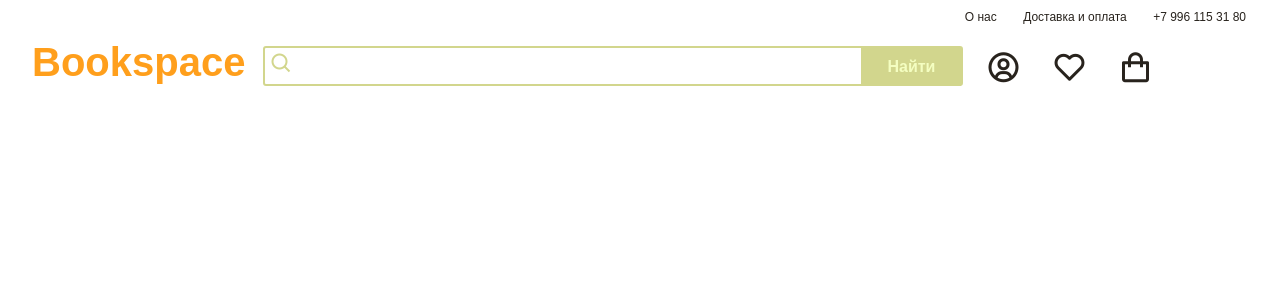
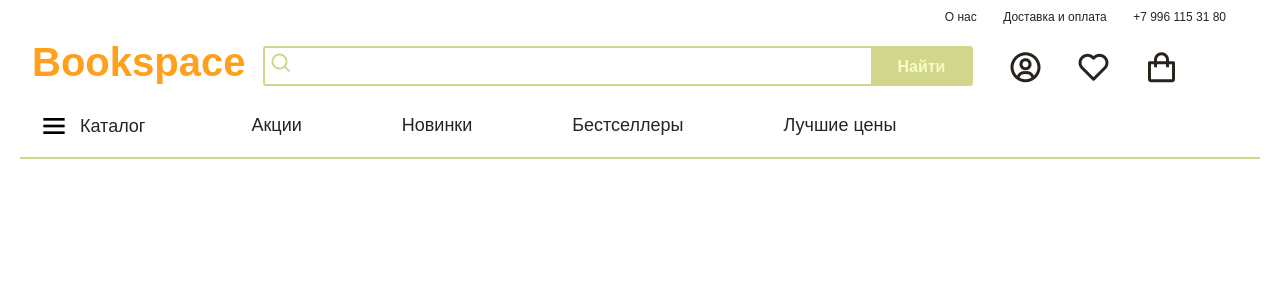
Before and after one commit to DashaVed/semester_project_2k_flask_bookspace, a Flask app: page / in a window 1280 px wide. Shown: the top 300 px of the page. Run offline with Flask 2, Linux system fonts and the light colour scheme; some libraries are stand-ins or nearby versions; some web fonts are replaced.

Commit message:
+ navbar menu

```diff
--- a/static/css/style.css
+++ b/static/css/style.css
@@ -8,6 +8,7 @@ body{
     color: #28231D;
     transition: all 0.4s ease;
     padding-left: 20px;
+    padding-right: 20px;
 }
 
 .top-nav{
@@ -61,7 +62,7 @@ body{
 
     vertical-align: middle;
     border: 2px solid #D2D68D;
-    width: 700px;
+    width: 710px;
     height: 40px;
     border-radius: 3px;
     font-size: 16px;
@@ -103,11 +104,10 @@ body{
 
 .navbar .input-control_container{
     margin: 0;
-    width: 620px;
+    width: 720px;
 }
 
 .navbar .nav-user{
-    padding-left: 80px;
     display: inline-flex;
     align-items: center;
     justify-content: center;
@@ -115,9 +115,62 @@ body{
 
 .navbar .nav-user a{
     padding-top: 18px;
-    padding-left: 30px;
+    padding-left: 32px;
     color: #28231D;
     text-decoration: none;
     font-size: 36px;
 
 }
+
+.navbar .nav-user a:hover{
+    color: #363636;
+}
+
+.menu-nav{
+    padding-top: 12px;
+    padding-bottom: 10px;
+    display: flex;
+    flex-shrink: 0;
+}
+
+.menu-nav  button{
+    display: flex;
+    height: 43px;
+    width: auto;
+    border: none;
+    outline: none;
+    background-color: white;
+    /*padding-left: 32px;*/
+    text-align: center;
+}
+
+.menu-nav .menu-text{
+    padding-top: 8px;
+    font-family: montserrat, sans-serif;
+    font-weight: 500;
+    font-size: 18px;
+    color: #28231D;
+}
+
+.menu-icon{
+    /*padding: 24px 14px;*/
+    margin-right: 10px;
+    font-size: 32px;
+    text-align: center;
+}
+
+.navbar-nav{
+    /*padding-left: 50px;*/
+}
+
+.navbar-nav a{
+    margin-left: 100px;
+    font-family: montserrat, sans-serif;
+    font-weight: 500;
+    font-size: 18px;
+    color: #28231D;
+}
+
+.line{
+    border-bottom: 2px solid #D2D68D;
+}
--- a/templates/main.html
+++ b/templates/main.html
@@ -32,7 +32,7 @@
 </nav>
 <nav class="navbar navbar-expand-lg">
   <div class="container-fluid">
-      <div class=" fill-height d-flex">
+      <div class="fill-height d-flex">
               <a class="navbar-logo" href="{{ url_for('hello_world') }}">Bookspace</a>
           <div class="input-control_container">
               <form class="me-2" method="post">
@@ -54,7 +54,21 @@
       </div>
   </div>
 </nav>
+<nav class="menu-nav navbar-expand-lg">
+    <div class="container-fluid">
+        <div class="d-inline-flex align-items-center">
+            <button><span class="menu-icon"><i class='bx bx-menu'></i></span><span class="menu-text">Каталог</span></button>
+            <div class="navbar-nav">
+                <a class="nav-link active" href="#">Акции</a>
+                <a class="nav-link active" href="#">Новинки</a>
+                <a class="nav-link active" href="#">Бестселлеры</a>
+                <a class="nav-link active" href="#">Лучшие цены</a>
+            </div>
+        </div>
+  </div>
 
+</nav>
+<div class="line"></div>
 
 <!-- END NAVBAR -->
 
```
